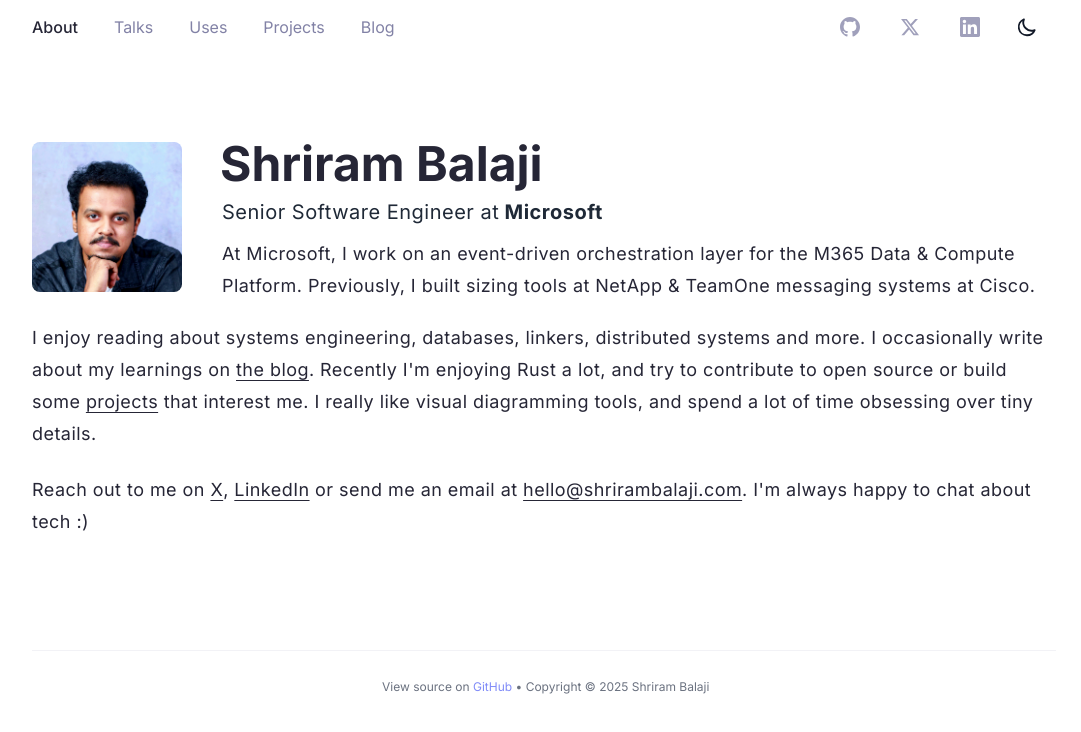
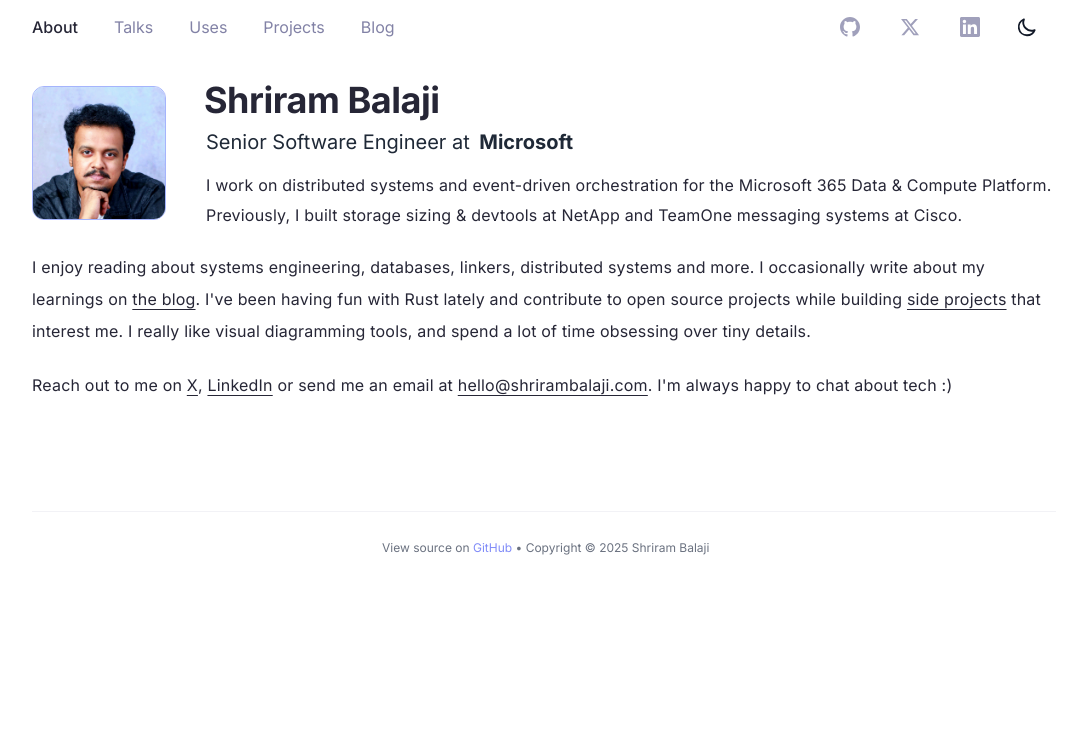
Before and after one commit to shrirambalaji/shrirambalaji.com, a Next.js app: page / in a window 1280 px wide. Shown: the top 732 px of the page, without its empty margins (96-1177 px from the left). Built offline with nearby package versions, Linux system fonts and the light colour scheme.

Commit message:
fix(styles): update about page

```diff
--- a/src/components/Avatar.tsx
+++ b/src/components/Avatar.tsx
@@ -9,7 +9,7 @@ export const Avatar = ({ className }: { className: string }) => {
         alt="Shriram Balaji"
         src="/images/avatar.jpeg"
         fill
-        className="rounded-lg object-cover"
+        className="rounded-xl object-cover border-indigo-300 border"
       />
     </div>
   );
--- a/src/components/PageContainer.tsx
+++ b/src/components/PageContainer.tsx
@@ -7,7 +7,7 @@ export const PageContainer = ({
   description,
 }: PropsWithChildren<{ description?: string, className?: string }>) => {
   return (
-    <main className={cn(`mx-auto my-2 flex max-w-5xl flex-col justify-center gap-x-10 gap-y-5 p-0 pt-20 pb-4`, className)}>
+    <main className={cn(`mx-auto my-2 flex max-w-5xl flex-col justify-center gap-x-10 gap-y-5 p-0 pt-6 pb-4`, className)}>
       {description && (
         <p
           className="-mb-5 text-ghostindigo-200"
--- a/src/pages/index.tsx
+++ b/src/pages/index.tsx
@@ -8,29 +8,29 @@ const Home: NextPage = () => {
     <PageContainer className="md:mb-24">
       <div className="flex flex-col gap-x-10 gap-y-0 items-start md:flex-row">
         <section className="mb-8 md:mb-0">
-          <Avatar className="w-[150px]" />
+          <Avatar className="w-[134px]" />
         </section>
         <section
-          className="flex flex-col gap-3 md:placeholder:pr-8"
+          className="flex flex-col gap-2 md:placeholder:pr-8"
           role={"contentinfo"}
         >
-          <h1 className="ml-[-2px] text-3xl font-bold text-ghostindigo-800 dark:text-white md:text-5xl mt-[-2px]">
+          <h1 className="ml-[-2px] text-3xl font-semibold md:font-bold text-ghostindigo-800 dark:text-white -tracking-[0.0125em] md:text-4xl mt-[-6px]">
             Shriram Balaji
           </h1>
-          <h2 className="text-md inline-flex items-center tracking-wide text-gray-800 dark:text-ghostindigo-100 md:text-xl mt-[-2px]">
-            Senior Software Engineer at <strong>&nbsp;Microsoft</strong>
+          <h2 className="text-md inline-flex items-center text-gray-800 dark:text-ghostindigo-100 md:text-xl">
+            Senior Software Engineer at <strong>&nbsp;&nbsp;Microsoft</strong>
           </h2>
-          <p className="hyphens-auto text-ghostindigo-800 dark:text-ghostindigo-300 tracking-wide leading-7 md:leading-8 md:text-lg">
-            At Microsoft, I work on an event-driven orchestration layer for the M365 Data & Compute Platform. Previously, I built sizing tools at NetApp & TeamOne messaging systems at Cisco.
+          <p className="min-w-full text-ghostindigo-800 dark:text-ghostindigo-400 leading-[1.9rem] mt-1.5 tracking-[0.0125em] text-pretty">
+            I work on distributed systems and event-driven orchestration for the Microsoft 365 Data & Compute Platform. Previously, I built storage sizing & devtools at NetApp and TeamOne messaging systems at Cisco.
           </p>
         </section>
       </div>
       <div>
-        <p className="hyphens-auto text-ghostindigo-800 dark:text-ghostindigo-200 tracking-wide leading-7 md:leading-8 md:text-lg">
-          I enjoy reading about systems engineering, databases, linkers, distributed systems and more. I occasionally write about my learnings on <a href="https://blog.shrirambalaji.com" className="underline underline-offset-4" target="_blank">the blog</a>. Recently I'm enjoying Rust a lot, and try to contribute to open source or build some&nbsp;<a href="/projects" className="underline underline-offset-4" target="_blank">projects</a> that interest me. I really like visual diagramming tools, and spend a lot of time obsessing over tiny details.
+        <p className="min-w-full tracking-[0.0125em] text-ghostindigo-800 dark:text-ghostindigo-300 leading-8 font-normal text-pretty">
+          I enjoy reading about systems engineering, databases, linkers, distributed systems and more. I occasionally write about my learnings on <a href="https://blog.shrirambalaji.com" className="underline underline-offset-4" target="_blank">the blog</a>. I've been having fun with Rust lately and contribute to open source projects while building <a href="/projects" className="underline underline-offset-4" target="_blank">side projects</a> that interest me. I really like visual diagramming tools, and spend a lot of time obsessing over tiny details.
         </p>
         <br />
-        <p className="hyphens-auto text-ghostindigo-800 dark:text-ghostindigo-200 tracking-wide leading-7 md:leading-8 md:text-lg">
+        <p className="min-w-full text-ghostindigo-800 dark:text-ghostindigo-300 leading-7 tracking-[0.0125em]">
           Reach out to me on <a href="https://twitter.com/shrirambalaji" className="underline underline-offset-4" target="_blank">X</a>, <a href="https://www.linkedin.com/in/shrirambalaji/" className="underline underline-offset-4" target="_blank">LinkedIn</a> or send me an email at <a href="mailto:hello@shrirambalaji.com" className="underline underline-offset-4">hello@shrirambalaji.com</a>. I'm always happy to chat about tech :)
         </p>
       </div>
```
